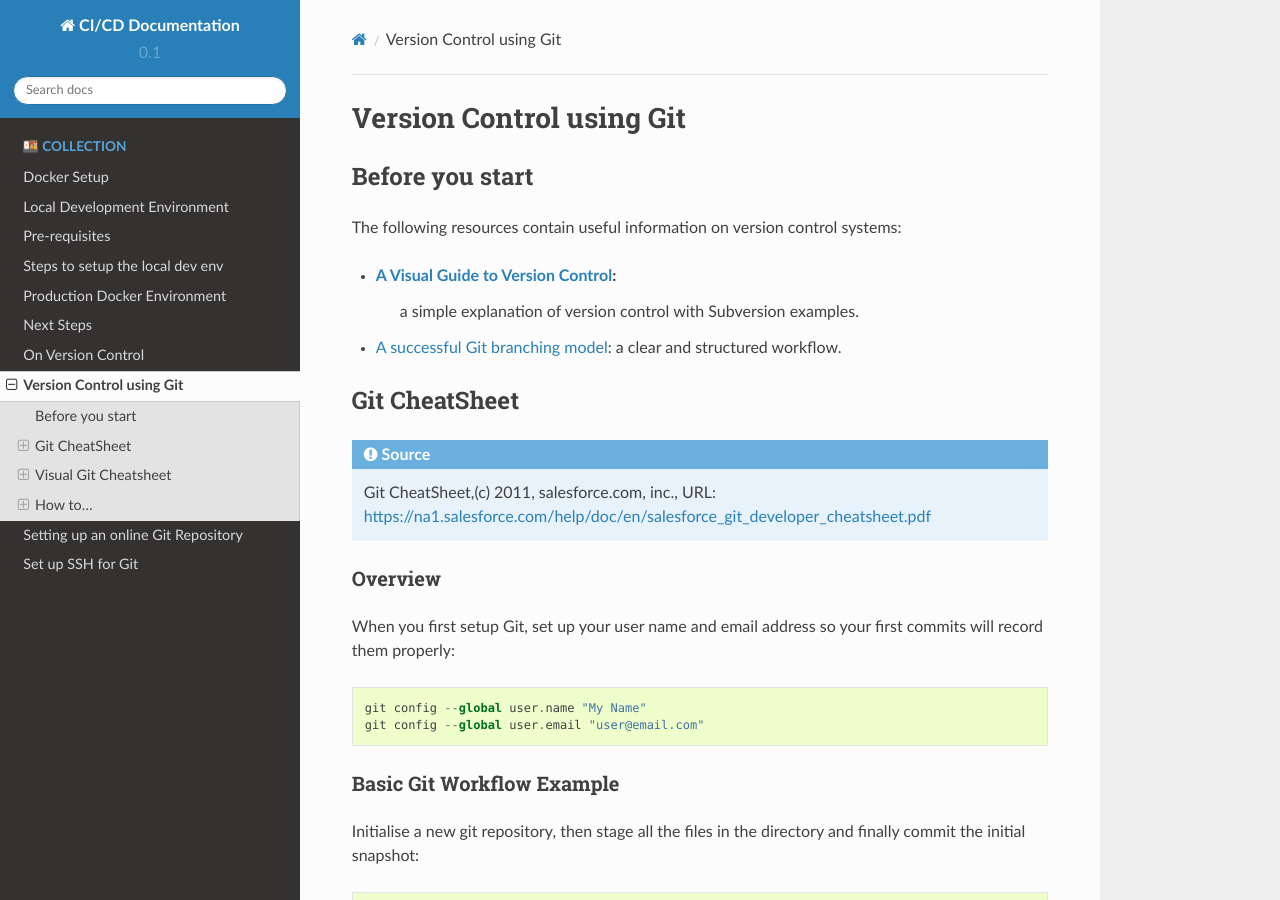
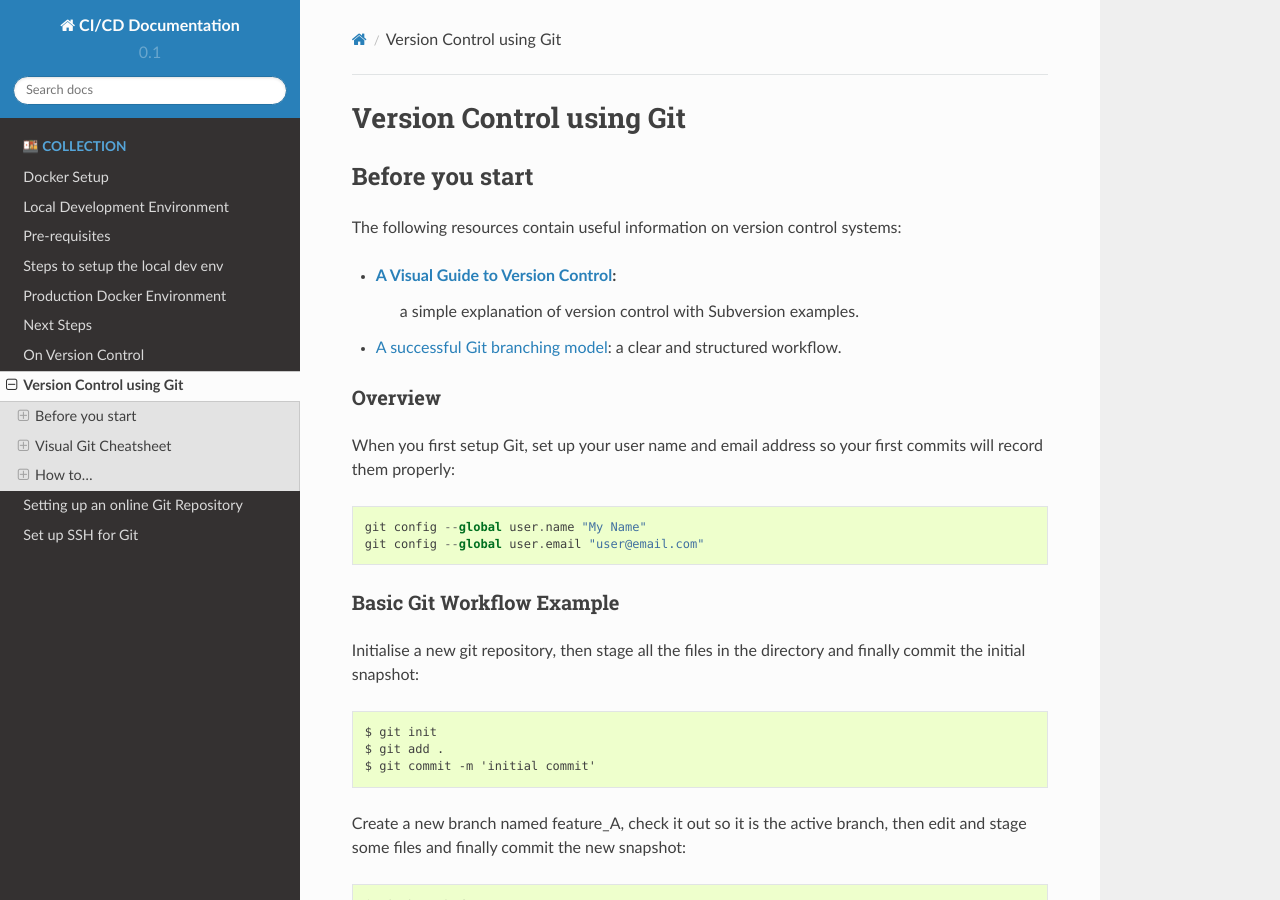
Before and after one commit to jaygray0919/wsdoc, a Sphinx documentation site: the page built from docs/UsingGit.rst, in a window 1280 px wide and 900 px high. Built offline with Sphinx 7.4.7 and the Read the Docs theme 2.0.0, drawn with Linux system fonts in a browser that asks for light colours; comment, search, counter and statistics services are not loaded; some of the changed lines change nothing that is shown.

Commit message:
new images

```diff
--- a/docs/OnVersionControl.rst
+++ b/docs/OnVersionControl.rst
@@ -1,3 +1,4 @@
+
 On Version Control
 ******************
 
--- a/docs/SetUpSSHForGit.rst
+++ b/docs/SetUpSSHForGit.rst
@@ -1,3 +1,4 @@
+
 Set up SSH for Git
 =====================
 
--- a/docs/UsingGit.rst
+++ b/docs/UsingGit.rst
@@ -11,15 +11,6 @@
 * `A Visual Guide to Version Control`_:
    a simple explanation of version control with Subversion examples.
 * `A successful Git branching model`_: a clear and structured workflow.
-
-Git CheatSheet
-==============
-
-.. admonition:: Source
-
-   Git CheatSheet,(c) 2011, salesforce.com, inc.,
-   URL: https://na1.salesforce.com/help/doc/en/salesforce_git_developer_cheatsheet.pdf
-
 
 Overview
 --------
@@ -189,7 +180,7 @@
 while working on something else.
 (The stash area is not required in a "normal" workflow.)
 
-.. image:: img/Git-Cheatsheet_Stash.png
+.. image:: _images/Git-Cheatsheet_Stash.png
    :alt: Git commands that affect the stash
    :width: 80%
 
@@ -198,7 +189,7 @@
 
 The local working area.
 
-.. image:: img/Git-Cheatsheet_Workspace.png
+.. image:: _images/Git-Cheatsheet_Workspace.png
    :alt: Git commands that affect the workspace
    :width: 80%
 
@@ -209,7 +200,7 @@
 holds a snapshot of the content of the working area,
 and it is this snapshot that is taken as the contents of the next commit.
 
-.. image:: img/Git-Cheatsheet_Staging.png
+.. image:: _images/Git-Cheatsheet_Staging.png
    :alt: commands that affect the staging area
    :width: 80%
 
@@ -219,7 +210,7 @@
 A local area under version control.
 Typical branches: master, dev (for local development), feature_x, bugfix_y
 
-.. image:: img/Git-Cheatsheet_LocalRepo.png
+.. image:: _images/Git-Cheatsheet_LocalRepo.png
    :alt: commands that affect the local repository
    :width: 80%
 
@@ -229,7 +220,7 @@
 Typically a remote area under version control.
 Default name is 'origin'. Typical branches here: master, shared_feature_x, release_y.
 
-.. image:: img/Git-Cheatsheet_UpstreamRepo.png
+.. image:: _images/Git-Cheatsheet_UpstreamRepo.png
    :alt: commands that affect the upstream repository
    :width: 80%
 
```
